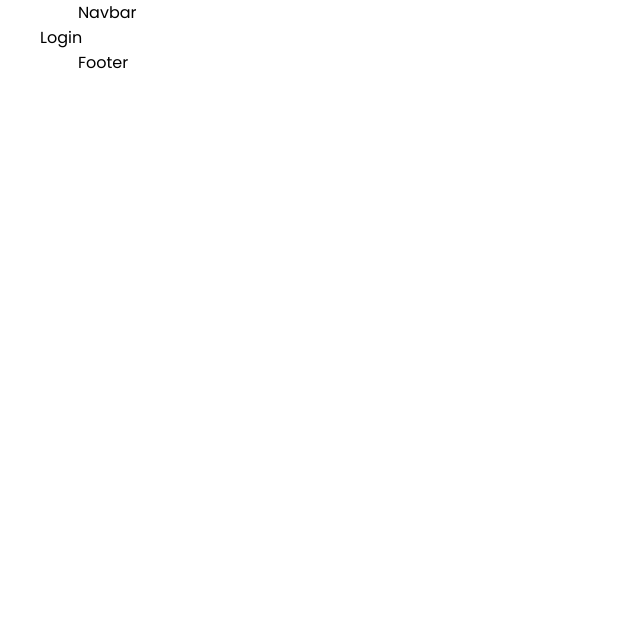
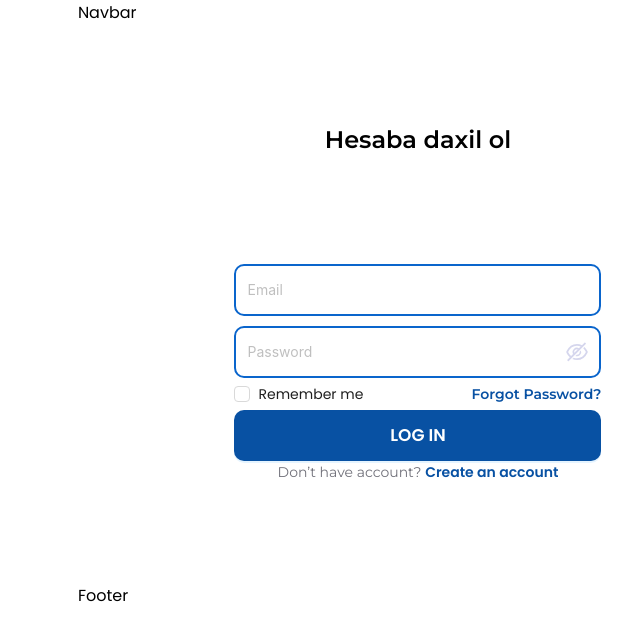
Before and after one commit to SamirrOrucov/JobApplicationProject, a React (Vite) app: page /login in a window 1280 px wide. Shown: the top 640 px of the page, without its empty margins (222-862 px from the left). Built offline with nearby package versions, Linux system fonts and the light colour scheme.

Commit message:
login signin updated

```diff
--- a/package.json
+++ b/package.json
@@ -10,7 +10,7 @@
     "preview": "vite preview"
   },
   "dependencies": {
-    "antd": "^5.16.5",
+    "antd": "^5.17.0",
     "js-cookie": "^3.0.5",
     "jwt-decode": "^4.0.0",
     "react": "^18.2.0",
--- a/src/components/Login/Login.jsx
+++ b/src/components/Login/Login.jsx
@@ -1,9 +1,92 @@
-import React from 'react'
-import "./Login.scss"
+import React from "react";
+import "./Login.scss";
+import { Button, Checkbox, Form, Input } from "antd";
+import { Link } from "react-router-dom";
+const onFinish = (values) => {
+  console.log("Success:", values);
+};
+const onFinishFailed = (errorInfo) => {
+  console.log("Failed:", errorInfo);
+};
 function Login() {
   return (
-    <div>Login</div>
-  )
+    <div className="login-container">
+      <h1>Hesaba daxil ol</h1>
+      <div className="login-content">
+        <Form
+          name="basic"
+          labelCol={{
+            span: 8,
+          }}
+          wrapperCol={{
+            span: 16,
+          }}
+          style={{
+            maxWidth: 600,
+          }}
+          initialValues={{
+            remember: true,
+          }}
+          onFinish={onFinish}
+          onFinishFailed={onFinishFailed}
+          autoComplete="off"
+        >
+          <div className="inputs">
+            <Form.Item
+              name="email"
+              rules={[
+                {
+                  required: true,
+                  message: "Please input your email!",
+                },
+              ]}
+            >
+              <Input className="input" placeholder="Email" />
+            </Form.Item>
+
+            <Form.Item
+              name="password"
+              rules={[
+                {
+                  required: true,
+                  message: "Please input your password!",
+                },
+              ]}
+            >
+              <Input.Password className="input" placeholder="Password" />
+            </Form.Item>
+          </div>
+          <Form.Item
+            name="remember"
+            valuePropName="checked"
+            wrapperCol={{
+              offset: 8,
+              span: 16,
+            }}
+          >
+            <div className="text-input">
+              <Checkbox>Remember me</Checkbox>
+              <Link to={"#"}>Forgot Password?</Link>
+            </div>
+          </Form.Item>
+
+          <Form.Item
+            wrapperCol={{
+              offset: 8,
+              span: 16,
+            }}
+          >
+            <Button type="primary" htmlType="submit">
+              LOG IN
+            </Button>
+            <p className="have-acc">
+              Don’t have account? <Link to={"/sign-in"}>Create an account</Link>
+            </p>
+          </Form.Item>
+        </Form>
+      </div>
+    </div>
+  );
 }
 
-export default Login
+export default Login;
--- a/src/components/Login/Login.scss
+++ b/src/components/Login/Login.scss
@@ -0,0 +1,71 @@
+@import url('https://fonts.googleapis.com/css2?family=Montserrat:ital,wght@0,100..900;1,100..900&display=swap');
+
+.login-container {
+    display: flex;
+    flex-direction: column;
+    align-items: center;
+    justify-content: center;
+    gap: 110px;
+
+    h1 {
+        font-size: 24px;
+        font-weight: 600;
+        font-family: "Montserrat", sans-serif;
+
+    }
+
+    .login-content {
+        form {
+            .inputs {
+                user-select: none;
+                display: flex;
+                flex-direction: column;
+                gap: 10px;
+
+                .input {
+                    border: 2px solid #0A65CC;
+                    height: 51.8px;
+                    width: 367px;
+                    border-radius: 10px;
+
+                    svg {
+                        font-size: 22px;
+                        color: #2d31a633;
+                    }
+                }
+            }
+
+            .text-input {
+                display: flex;
+                justify-content: space-between;
+
+                a {
+                    font-family: "Montserrat", sans-serif;
+                    color: #0851A3;
+                    font-weight: 600;
+                }
+            }
+
+            button {
+                background-color: #0851A3;
+                height: 51.8px;
+                width: 367px;
+                border-radius: 10px;
+                font-weight: 600;
+                font-size: 17px;
+            }
+
+            .have-acc {
+                text-align: center;
+                color: #71717A;
+                font-weight: 400;
+                font-family: "Montserrat", sans-serif;
+
+                a {
+                    color: #0851A3;
+                    font-weight: 600;
+                }
+            }
+        }
+    }
+}
--- a/src/pages/LoginPage/LoginPage.scss
+++ b/src/pages/LoginPage/LoginPage.scss
@@ -1,4 +1,7 @@
 #login {
-  max-width: 100%;
-
+  padding: 100px 0;
+  * {
+    max-width: 100%;
+    margin: 0;
+  }
 }
```
Also changed, not shown: 1 other file (tests, documents, lock files or other folders).
